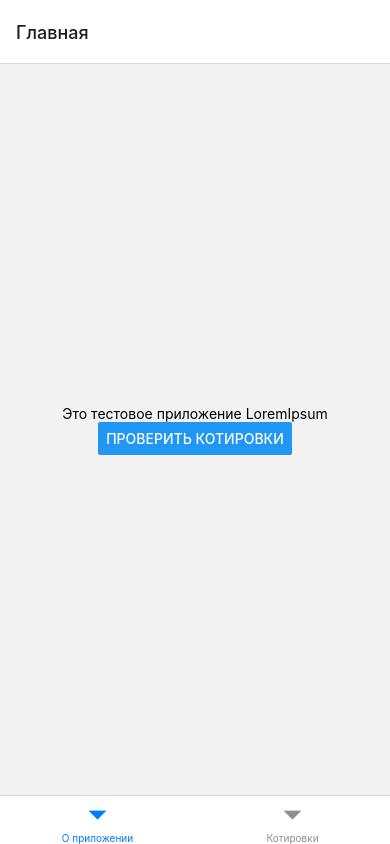
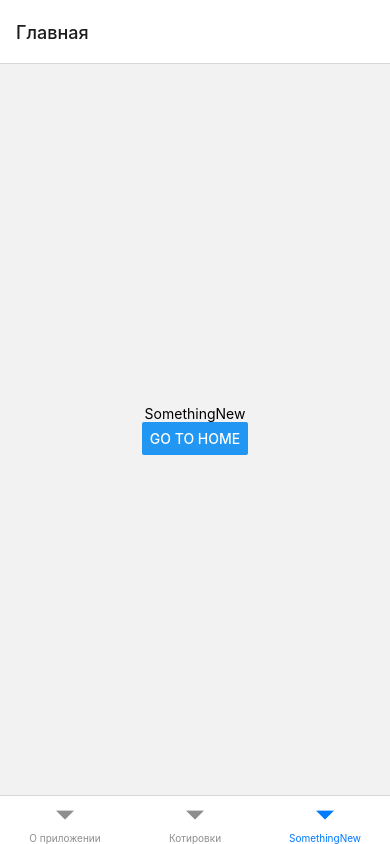
Before and after one commit to cartario/TestTask_Erachain_react-native-ts, a React Native app: screen /SomethingNewBottomTab in a window 390 px wide. Built offline with nearby package versions, Linux system fonts and the light colour scheme.

Commit message:
somethingNewScreen

```diff
--- a/src/navigation/BottomTabsNavigator.tsx
+++ b/src/navigation/BottomTabsNavigator.tsx
@@ -2,6 +2,7 @@ import {createBottomTabNavigator} from '@react-navigation/bottom-tabs';
 import React from 'react';
 import Home from '../screens/Home';
 import Details from '../screens/Details';
+import SomethingNew from '../screens/SomethingNew';
 
 const Tab = createBottomTabNavigator();
 
@@ -18,6 +19,11 @@ function BottomTabsNavigation() {
         component={Details}
         options={{title: 'Котировки'}}
       />
+      <Tab.Screen
+        name="SomethingNewBottomTab"
+        component={SomethingNew}
+        options={{title: 'SomethingNew'}}
+      />
     </Tab.Navigator>
   );
 }
--- /dev/null
+++ b/src/screens/SomethingNew.tsx
@@ -0,0 +1,13 @@
+import * as React from 'react';
+import {Button, View, Text} from 'react-native';
+
+function SomethingNew({navigation}) {
+  return (
+    <View style={{flex: 1, alignItems: 'center', justifyContent: 'center'}}>
+      <Text>SomethingNew</Text>
+      <Button title="Go to Home" onPress={() => navigation.navigate('Home')} />
+    </View>
+  );
+}
+
+export default SomethingNew;
```
